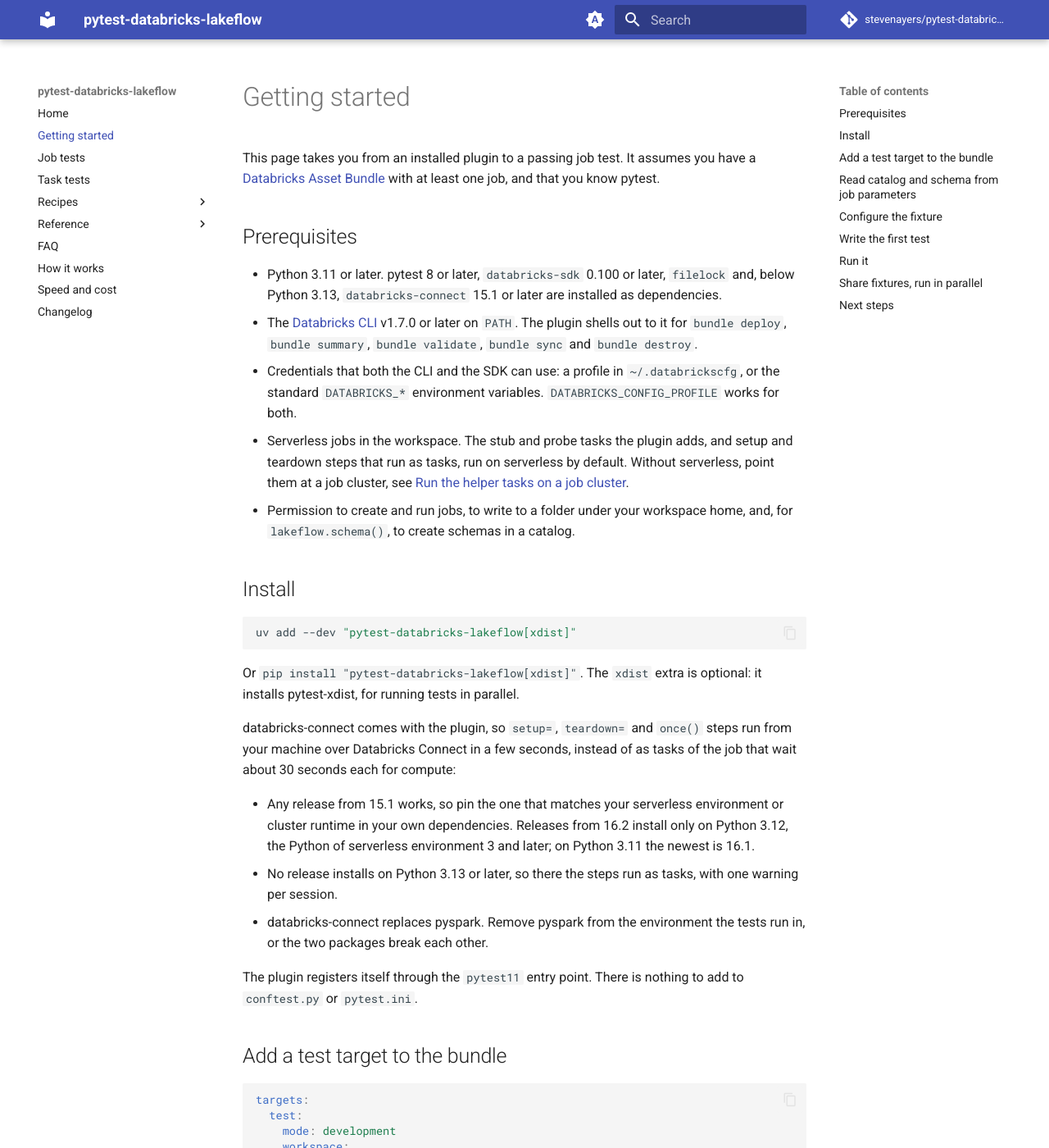
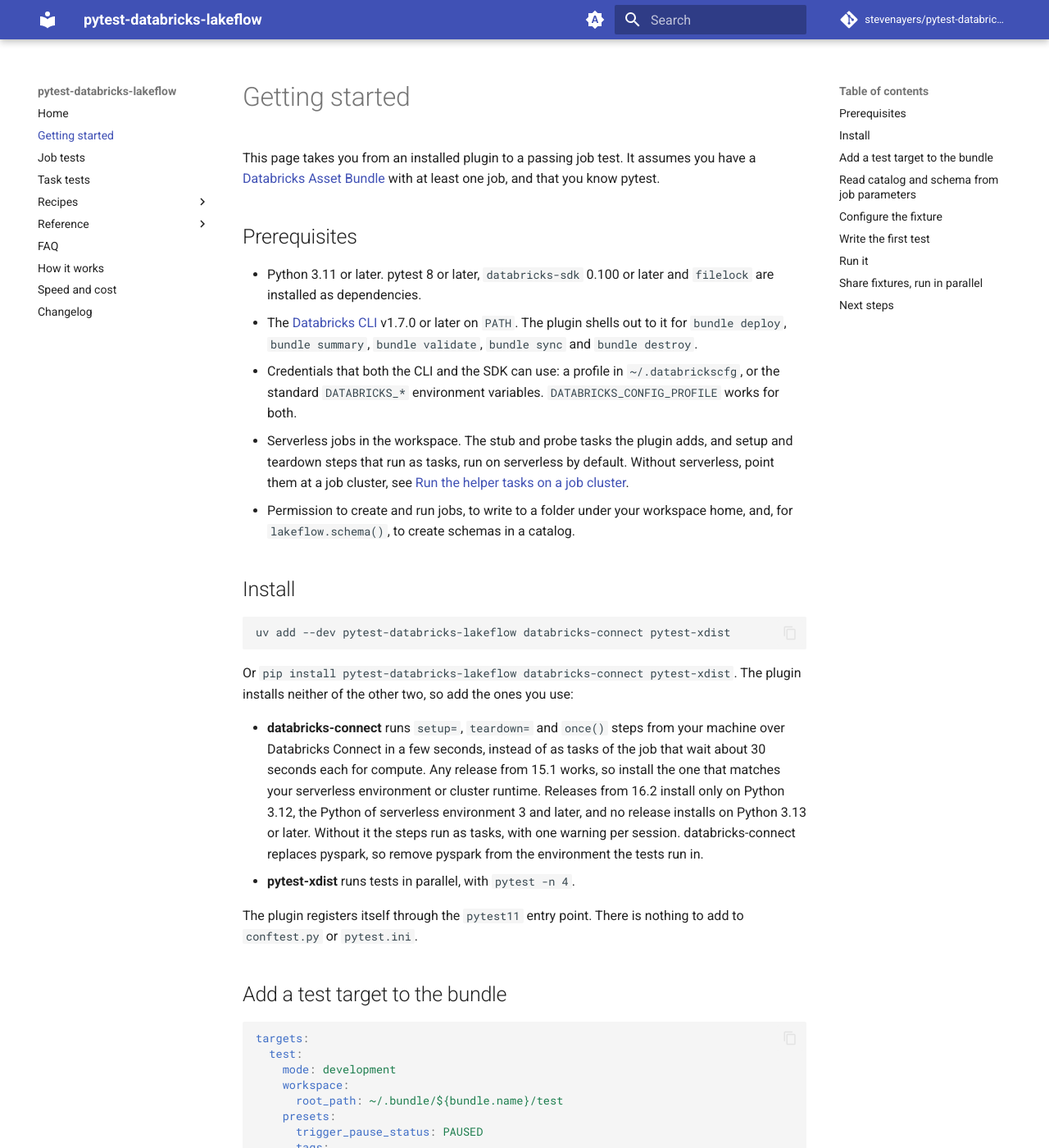
Before and after one commit to stevenayers/pytest-databricks-lakeflow, an MkDocs documentation site: the page built from docs/getting-started.md, in a window 1280 px wide and 1400 px high. Shown: the whole window at 82% size. Built offline with MkDocs 1.6.1 and Material for MkDocs 9.7.7, drawn with Linux system fonts in a browser that asks for light colours; comment, search, counter and statistics services are not loaded.

Commit message:
build: leave databricks-connect and pytest-xdist for users to install
Neither is a dependency or an extra any more: the xdist extra is removed and databricks-connect moves to the dev group.
Without databricks-connect, steps run as tasks and the warning says to install the release that matches the serverless
environment or cluster runtime. pytest itself refuses -n without pytest-xdist, and the plugin's xdist hooks are
optional, so it needs no check of its own.

BREAKING CHANGE: the xdist extra is removed; install pytest-xdist yourself.

Co-Authored-By: Claude Opus 5.5 <noreply@anthropic.com>
Claude-Session: https://claude.ai/code/session_01LA7oeRJfHQSJfK2uxi9BjF

````diff
--- a/docs/getting-started.md
+++ b/docs/getting-started.md
@@ -4,7 +4,7 @@ This page takes you from an installed plugin to a passing job test. It assumes y
 
 ## Prerequisites
 
-- Python 3.11 or later. pytest 8 or later, `databricks-sdk` 0.100 or later, `filelock` and, below Python 3.13, `databricks-connect` 15.1 or later are installed as dependencies.
+- Python 3.11 or later. pytest 8 or later, `databricks-sdk` 0.100 or later and `filelock` are installed as dependencies.
 - The [Databricks CLI](https://docs.databricks.com/aws/en/dev-tools/cli/install) v1.7.0 or later on `PATH`. The plugin shells out to it for `bundle deploy`, `bundle summary`, `bundle validate`, `bundle sync` and `bundle destroy`.
 - Credentials that both the CLI and the SDK can use: a profile in `~/.databrickscfg`, or the standard `DATABRICKS_*` environment variables. `DATABRICKS_CONFIG_PROFILE` works for both.
 - Serverless jobs in the workspace. The stub and probe tasks the plugin adds, and setup and teardown steps that run as tasks, run on serverless by default. Without serverless, point them at a job cluster, see [Run the helper tasks on a job cluster](recipes/compute.md#run-the-helper-tasks-on-a-job-cluster).
@@ -13,16 +13,13 @@ This page takes you from an installed plugin to a passing job test. It assumes y
 ## Install
 
 ```bash
-uv add --dev "pytest-databricks-lakeflow[xdist]"
+uv add --dev pytest-databricks-lakeflow databricks-connect pytest-xdist
 ```
 
-Or `pip install "pytest-databricks-lakeflow[xdist]"`. The `xdist` extra is optional: it installs pytest-xdist, for running tests in parallel.
+Or `pip install pytest-databricks-lakeflow databricks-connect pytest-xdist`. The plugin installs neither of the other two, so add the ones you use:
 
-databricks-connect comes with the plugin, so `setup=`, `teardown=` and `once()` steps run from your machine over Databricks Connect in a few seconds, instead of as tasks of the job that wait about 30 seconds each for compute:
-
-- Any release from 15.1 works, so pin the one that matches your serverless environment or cluster runtime in your own dependencies. Releases from 16.2 install only on Python 3.12, the Python of serverless environment 3 and later; on Python 3.11 the newest is 16.1.
-- No release installs on Python 3.13 or later, so there the steps run as tasks, with one warning per session.
-- databricks-connect replaces pyspark. Remove pyspark from the environment the tests run in, or the two packages break each other.
+- **databricks-connect** runs `setup=`, `teardown=` and `once()` steps from your machine over Databricks Connect in a few seconds, instead of as tasks of the job that wait about 30 seconds each for compute. Any release from 15.1 works, so install the one that matches your serverless environment or cluster runtime. Releases from 16.2 install only on Python 3.12, the Python of serverless environment 3 and later, and no release installs on Python 3.13 or later. Without it the steps run as tasks, with one warning per session. databricks-connect replaces pyspark, so remove pyspark from the environment the tests run in.
+- **pytest-xdist** runs tests in parallel, with `pytest -n 4`.
 
 The plugin registers itself through the `pytest11` entry point. There is nothing to add to `conftest.py` or `pytest.ini`.
 
--- a/llms.txt
+++ b/llms.txt
@@ -2,7 +2,7 @@
 
 > A pytest plugin for testing the Lakeflow Jobs in a Databricks Asset Bundle. A test points at a job or a task in the bundle, the plugin deploys the bundle once per session, creates a throwaway copy of the job for the test, runs it with the chosen parameters, returns the per-task state, outputs, logs, printed notebook output, errors, task values and resolved parameters, and deletes the job. Task-level tests wrap one task with injected tasks that set upstream task values and capture the values it sets.
 
-Install with `uv add --dev pytest-databricks-lakeflow` or `pip install pytest-databricks-lakeflow`; it brings databricks-connect, which runs setup=, teardown= and once() steps over Databricks Connect in seconds, except on Python 3.13 or later, where no databricks-connect release installs and the steps run as 30 second tasks. Requires Python 3.11 or later, the Databricks CLI v1.7.0 or later, and credentials for a workspace with serverless jobs. The public API is importable from `pytest_databricks_lakeflow`: `Lakeflow`, `EphemeralJob`, `EphemeralPipeline`, `RunHandle`, `JobRun`, `TaskRun`, `TaskValues`, `TaskError`, `StepResult`, `Timing`, `NotebookView`, `NotebookCell`, `SqlResult`, `PipelineUpdate`, `DebugNotebook`, `ForEachStats`, `ForEachError`, `DbtArtifacts`, `DbtResult`, `Stub`, `SweepReport`, `ALL_RULES`, `DEFAULT_RULES`, `LakeflowError`, `LakeflowBundleError`, `LakeflowTimeout`, `LakeflowRunFailed`. Tests get a `Lakeflow` from the session-scoped `lakeflow` fixture.
+Install with `uv add --dev pytest-databricks-lakeflow` or `pip install pytest-databricks-lakeflow`. Add databricks-connect yourself, the release that matches your serverless environment or cluster runtime, so that setup=, teardown= and once() steps run over Databricks Connect in seconds; without it they run as 30 second tasks with one warning per session, and no release installs on Python 3.13 or later. Add pytest-xdist to run tests in parallel. Requires Python 3.11 or later, the Databricks CLI v1.7.0 or later, and credentials for a workspace with serverless jobs. The public API is importable from `pytest_databricks_lakeflow`: `Lakeflow`, `EphemeralJob`, `EphemeralPipeline`, `RunHandle`, `JobRun`, `TaskRun`, `TaskValues`, `TaskError`, `StepResult`, `Timing`, `NotebookView`, `NotebookCell`, `SqlResult`, `PipelineUpdate`, `DebugNotebook`, `ForEachStats`, `ForEachError`, `DbtArtifacts`, `DbtResult`, `Stub`, `SweepReport`, `ALL_RULES`, `DEFAULT_RULES`, `LakeflowError`, `LakeflowBundleError`, `LakeflowTimeout`, `LakeflowRunFailed`. Tests get a `Lakeflow` from the session-scoped `lakeflow` fixture.
 
 ## Documentation
 
````
Also changed, not shown: CONTRIBUTING.md (+1 -1 lines), README.md (+3 -3 lines), SKILL.md (+3 -3 lines), docs/faq.md (+2 -2 lines), docs/recipes/data.md (+4 -4 lines), docs/speed.md (+1 -1 lines), pyproject.toml (+3 -5 lines), 2 other files.
